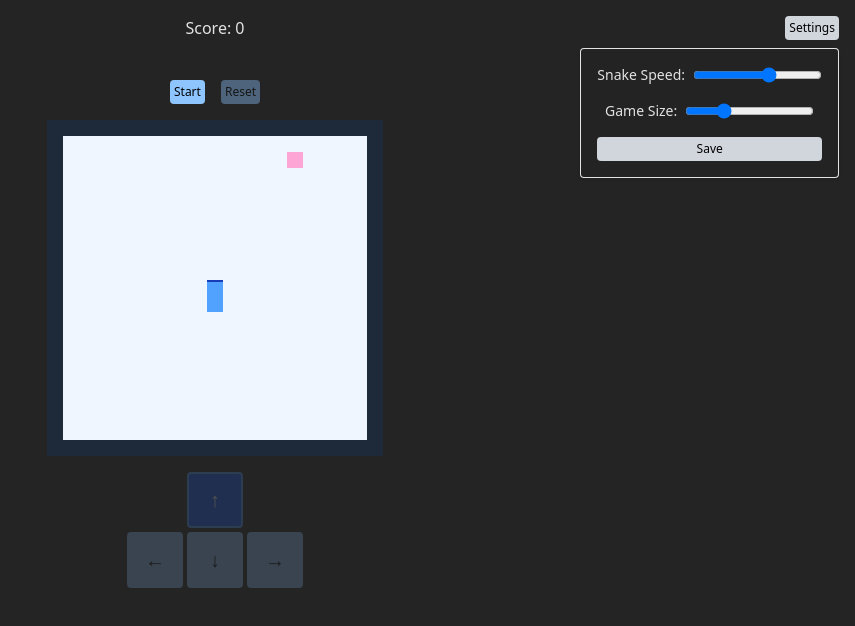
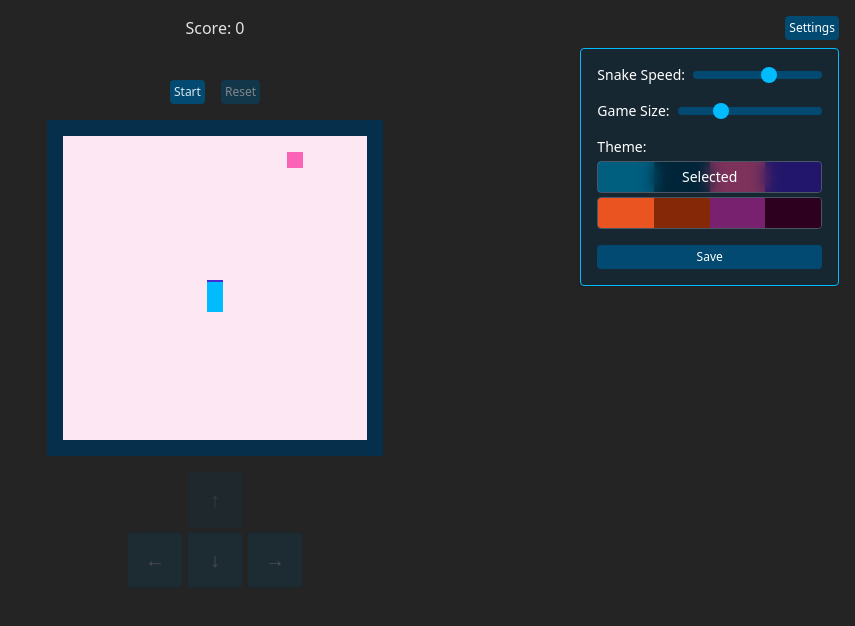
Before and after one commit to potatolas/snake-game, a Vue app: page / in a window 1280 px wide. Both pictures are taken after a click on the button "Settings". Shown: the top 626 px of the page, without its empty margins (425-1280 px from the left). Built offline with nearby package versions, Linux system fonts and the light colour scheme.

Commit message:
Theme support

```diff
--- a/src/components/Game.vue
+++ b/src/components/Game.vue
@@ -19,7 +19,7 @@ function getCellClass(r: number, c: number) {
     const cellType = game.value.grid.getCellType(r, c)
     const res: string[] = []
     if (snakeHead.value.x === c && snakeHead.value.y === r) {
-        res.push('border-blue-800')
+        res.push('border-accent')
         switch (game.value.snake.direction) {
             case Direction.Up:
                 res.push('border-t-2')
@@ -37,13 +37,13 @@ function getCellClass(r: number, c: number) {
     }
     switch (cellType) {
         case CELL_TYPE.EMPTY:
-            return [...res, "bg-blue-50"]
+            return [...res, "bg-base"]
         case CELL_TYPE.SNAKE:
-            return [...res, "bg-blue-400"]
+            return [...res, "bg-primary"]
         case CELL_TYPE.WALL:
-            return [...res, "bg-gray-800"]
+            return [...res, "bg-wall"]
         case CELL_TYPE.ITEM:
-            return [...res, "bg-pink-300"]
+            return [...res, "bg-secondary"]
     }
 }
 </script>
--- a/src/components/GameControls.vue
+++ b/src/components/GameControls.vue
@@ -1,8 +1,8 @@
 <template>
     <div class="p-4 flex items-center justify-center gap-4 text-xs">
-        <button class="game-button p-1" :disabled="game.gameState === GAME_STATE.ONGOING"
+        <button class="game-button" :disabled="game.gameState === GAME_STATE.ONGOING"
                 @click="game.startGame">Start</button>
-        <button class="game-button p-1" :disabled="game.gameState === GAME_STATE.DEFAULT"
+        <button class="game-button" :disabled="game.gameState === GAME_STATE.DEFAULT"
                 @click="resetGame">Reset</button>
     </div>
 </template>
@@ -12,3 +12,12 @@ import { useGameManager } from '@snake/composable/GameManager';
 const { game, resetGame } = useGameManager();
 import { GAME_STATE } from '@snake/models/model';
 </script>
+
+<style scoped>
+@reference '../styles/style.css';
+@reference '../styles/themes.css';
+
+.game-button {
+    @apply bg-primary-dark hover:bg-primary hover:text-wall rounded p-1 disabled:pointer-events-none disabled:opacity-50 cursor-pointer;
+}
+</style>
--- a/src/components/GameDpad.vue
+++ b/src/components/GameDpad.vue
@@ -37,3 +37,13 @@ onUnmounted(() => {
     window.removeEventListener('keydown', debounceHandleKeyDown)
 })
 </script>
+
+<style scoped>
+@reference '../styles/style.css';
+@reference '../styles/themes.css';
+
+.game-control-button {
+    @apply bg-primary-dark hover:bg-primary hover:text-wall rounded p-1 disabled:pointer-events-none disabled:opacity-60 border-wall border cursor-pointer;
+}
+
+</style>
--- a/src/components/GameLayout.vue
+++ b/src/components/GameLayout.vue
@@ -1,5 +1,5 @@
 <template>
-    <section class="theme-default">
+    <section :data-theme="theme" id="snake-game-layout">
         <div class="flex justify-center p-4">
             <GameInfoDisplay></GameInfoDisplay>
         </div>
@@ -11,11 +11,7 @@
 
         <GameDpad></GameDpad>
 
-        <button @click="toggleSettings" class="fixed top-4 right-4 setting-button">
-            Settings
-        </button>
-
-        <SettingsPanel v-if="showSettings"></SettingsPanel>
+        <SettingsPanel></SettingsPanel>
     </section>
 </template>
 
@@ -23,20 +19,14 @@
 </script>
 
 <script setup lang="ts">
-import { ref } from 'vue';
 import SettingsPanel from './SettingsPanel.vue';
 import GameInfoDisplay from './GameInfoDisplay.vue';
 import GameControls from './GameControls.vue';
 import Game from './Game.vue'
 import GameDpad from './GameDpad.vue'
-import { themeManager } from '@snake/composable/ThemeManager';
 
-const showSettings = ref(false)
+import themeManager from '@snake/composable/ThemeManager'
 
-const { getTheme } = themeManager()
-
-function toggleSettings() {
-    showSettings.value = !showSettings.value
-}
+const { theme } = themeManager()
 
 </script>
--- a/src/components/SettingsPanel.vue
+++ b/src/components/SettingsPanel.vue
@@ -1,16 +1,40 @@
 <template>
-    <div
-         class="p-4 bg-[#242424]/80 shadow fixed top-12 right-4 rounded border flex flex-col gap-4 text-sm backdrop-blur-sm">
-        <div class="flex justify-center items-center gap-2">
-            <label for="speed-slider">Snake Speed:</label>
-            <input step="100" type="range" id="speed-slider" :min="MIN_SLIDER_VALUE" :max="MAX_SLIDER_VALUE"
-                   v-model="sliderValue" />
+    <div class="absolute top-4 right-4 flex flex-col gap-2 text-white">
+        <slot></slot>
+        <div class="flex justify-end">
+            <button @click="toggleSettings" class="setting-button text-xs cursor-pointer">
+                Settings
+            </button>
         </div>
-        <div class="flex justify-center items-center gap-2">
-            <label for="speed-slider">Game Size:</label>
-            <input step="1" type="range" id="game-slider" :min="10" :max="50" v-model="sizeValue" />
+        <div class="flex p-4 bg-wall/40 shadow rounded border border-primary flex-col gap-4 text-sm backdrop-blur-sm"
+             v-if="showSettings">
+            <div class="flex justify-start items-center gap-2">
+                <label for="speed-slider">Snake Speed:</label>
+                <input class="grow" step="100" type="range" id="speed-slider" :min="MIN_SLIDER_VALUE"
+                       :max="MAX_SLIDER_VALUE" v-model="sliderValue" />
+            </div>
+            <div class="flex justify-start items-center gap-2">
+                <label for="speed-slider">Game Size:</label>
+                <input class="grow" step="1" type="range" id="game-slider" :min="10" :max="50" v-model="sizeValue" />
+            </div>
+            <div class="flex flex-col justify-start items-start gap-1">
+                <label>Theme:</label>
+                <div class="flex flex-col w-full gap-1">
+                    <div class="flex h-8 rounded overflow-hidden border-gray-600 border cursor-pointer relative"
+                         v-for="t of Object.values(THEMES)" :data-theme="t" @click="chooseTheme(t)">
+                        <div v-if="selectedTheme === t"
+                             class="absolute w-full h-full bg-black/50 backdrop-blur-sm flex items-center justify-center">
+                            <span class="text-sm">Selected</span>
+                        </div>
+                        <div class="bg-primary grow"></div>
+                        <div class="bg-primary-dark grow"></div>
+                        <div class="bg-secondary grow"></div>
+                        <div class="bg-accent grow"></div>
+                    </div>
+                </div>
+            </div>
+            <button class="setting-button text-xs" @click="saveSettings">Save</button>
         </div>
-        <button class="setting-button" @click="saveSettings">Save</button>
     </div>
 </template>
 
@@ -18,13 +42,74 @@
 import { ref } from 'vue';
 import { useGameManager } from '@snake/composable/GameManager';
 import { INITIAL_SLIDER_VALUE, MIN_SLIDER_VALUE, MAX_SLIDER_VALUE, INIT_COLS } from '@snake/models/Config';
+import themeManager, { THEMES, type Theme } from '@snake/composable/ThemeManager'
+
 const { changeConfig } = useGameManager();
+const { changeTheme } = themeManager();
+
+const showSettings = ref(false)
+
+function toggleSettings() {
+    showSettings.value = !showSettings.value
+}
 
 
-function saveSettings(){
+function saveSettings() {
     changeConfig(sliderValue.value, Number(sizeValue.value))
+
+    // add transition when changing theme color
+    const gameLayout = document.getElementById('snake-game-layout')
+    gameLayout?.classList.add('color-transition-parent');
+    setTimeout(() => {
+        gameLayout?.classList.remove('color-transition-parent');
+    }, 300);
+    changeTheme(selectedTheme.value)
+}
+
+
+const selectedTheme = ref<Theme>(THEMES.DEFAULT)
+
+function chooseTheme(t: Theme) {
+    selectedTheme.value = t
 }
 
 const sliderValue = ref(INITIAL_SLIDER_VALUE); // Initialize the slider value
 const sizeValue = ref(INIT_COLS)
 </script>
+
+<style scoped>
+@reference '../styles/style.css';
+@reference '../styles/themes.css';
+
+button {
+    cursor: pointer;
+}
+
+.setting-button {
+    @apply bg-primary-dark hover:bg-primary hover:text-wall rounded p-1 disabled:pointer-events-none disabled:opacity-50;
+}
+
+input[type="range"] {
+    appearance: none;
+    height: 0.5rem;
+    background-color: var(--color-primary-dark);
+    border-radius: 9999px;
+}
+
+input[type="range"]::-webkit-slider-thumb {
+    appearance: none;
+    width: 1rem;
+    height: 1rem;
+    background-color: var(--color-primary);
+    border-radius: 100%;
+    cursor: pointer;
+}
+
+input[type="range"]::-moz-range-thumb {
+    width: 1rem;
+    height: 1rem;
+    background-color: var(--color-primary);
+    border-radius: 100%;
+    cursor: pointer;
+}
+</style>
--- a/src/components/index.ts
+++ b/src/components/index.ts
@@ -1,6 +1,6 @@
 // src/components/index.ts
 import GameLayout from './GameLayout.vue'
-import '@snake/styles/game.css'
+import '@snake/styles/themes.css'
 
 export { GameLayout };
 export default {
--- a/src/composable/ThemeManager.ts
+++ b/src/composable/ThemeManager.ts
@@ -1,9 +1,26 @@
-export function themeManager(){
-    function getTheme(){
-        return 'theme-default'
+import { createSharedComposable } from "@vueuse/core";
+import { ref } from "vue"
+
+export const THEMES = {
+    'DEFAULT': 'default',
+    'ORANGE': 'orange'
+} as const
+
+
+export type Theme = typeof THEMES[keyof typeof THEMES];
+
+function internalThemeManager() {
+
+    const theme = ref<Theme>(THEMES.DEFAULT)
+
+    function changeTheme(t: Theme) {
+        theme.value = t
     }
 
     return {
-        getTheme
+        theme,
+        changeTheme
     }
 }
+
+export default createSharedComposable(internalThemeManager)
--- a/src/main.ts
+++ b/src/main.ts
@@ -1,7 +1,6 @@
 import { createApp } from 'vue'
+import './styles/themes.css'
 import './styles/style.css'
-import './styles/game.css'
-import './styles/themes.css'
 import App from './App.vue'
 
 createApp(App).mount('#app')
--- a/src/styles/game.css
+++ /dev/null
@@ -1,21 +0,0 @@
-@import "tailwindcss";
-
-.game-button {
-    @apply hover:bg-blue-800 hover:text-white bg-blue-300 text-black rounded cursor-pointer;
-}
-
-.game-button:disabled {
-  @apply opacity-40 pointer-events-none cursor-not-allowed;
-}
-
-.game-control-button {
-    @apply hover:bg-blue-800 hover:text-white bg-blue-300 text-black rounded cursor-pointer;
-}
-
-.game-control-button:disabled {
-  @apply pointer-events-none cursor-not-allowed border-blue-400 bg-blue-600 border-2 text-white;
-}
-
-.setting-button {
-  @apply hover:bg-gray-800 hover:text-white bg-gray-300 text-black rounded p-1 cursor-pointer text-xs;
-}
--- a/src/styles/themes.css
+++ b/src/styles/themes.css
@@ -0,0 +1,35 @@
+/* themes.css */
+@import "tailwindcss";
+
+.color-transition-parent * {
+  transition: color 0.3s ease, background-color 0.3s ease;
+}
+
+@theme {
+  --color-secondary: oklch(71.8% 0.202 349.761);
+  --color-primary: oklch(74.6% 0.16 232.661);
+  --color-primary-dark: oklch(39.1% 0.09 240.876);
+  --color-accent: oklch(45.7% 0.24 277.023);
+  --color-base: oklch(98.5% 0.001 106.423);
+  --color-wall: oklch(29.3% 0.066 243.157);
+}
+
+@layer base {
+  [data-theme="default"] {
+    --color-secondary: oklch(71.8% 0.202 349.761);
+    --color-primary: oklch(74.6% 0.16 232.661);
+    --color-primary-dark: oklch(39.1% 0.09 240.876);
+    --color-accent: oklch(45.7% 0.24 277.023);
+    --color-base: oklch(94.8% 0.028 342.258);
+    --color-wall: oklch(29.3% 0.066 243.157);
+  }
+
+  [data-theme="orange"] {
+    --color-secondary: #77216F;
+    --color-primary: #E95420;
+    --color-primary-dark: #852807;
+    --color-accent: #2C001E;
+    --color-base: #d28686;
+    --color-wall: #471503;
+  }
+}
```
